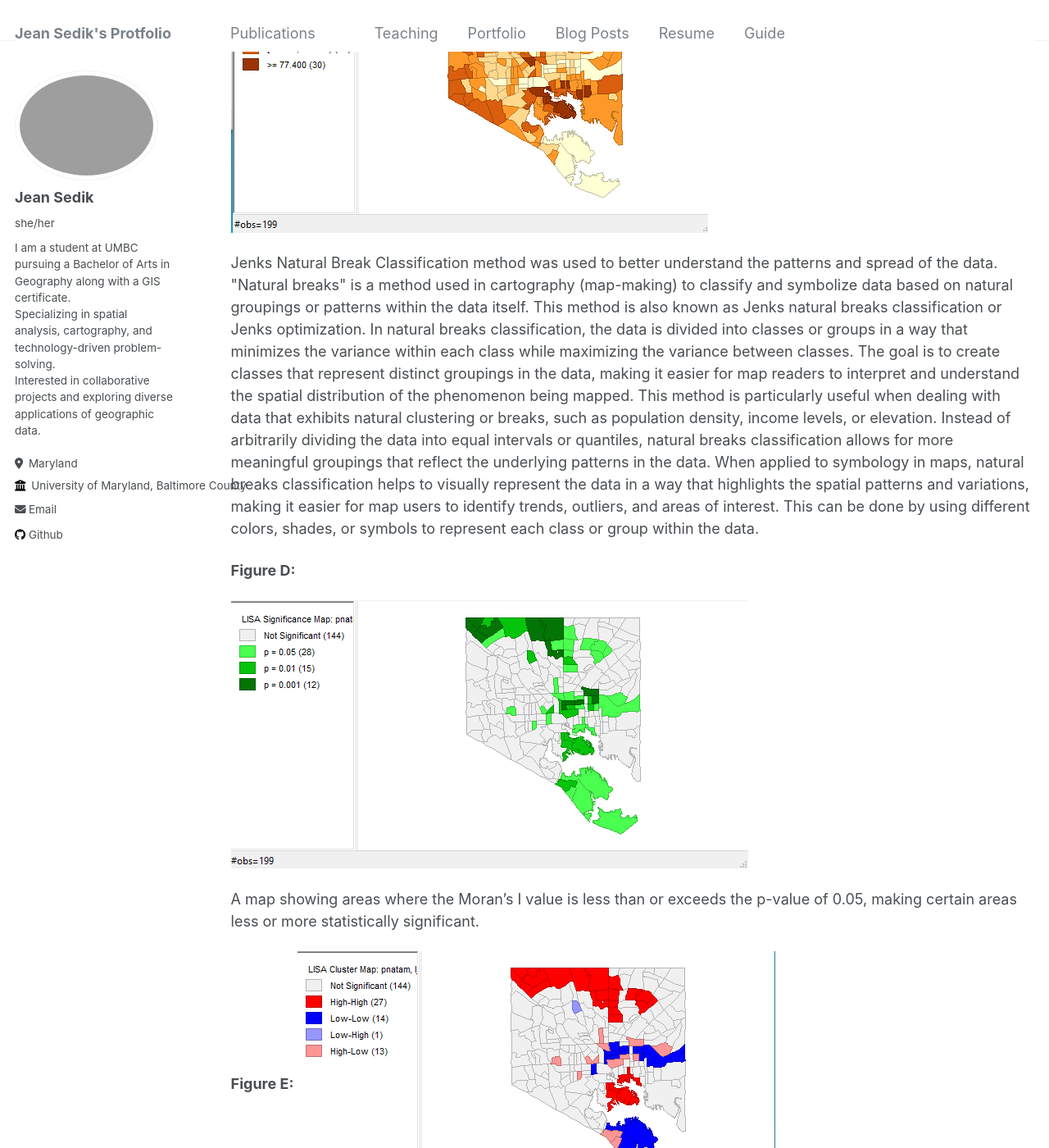
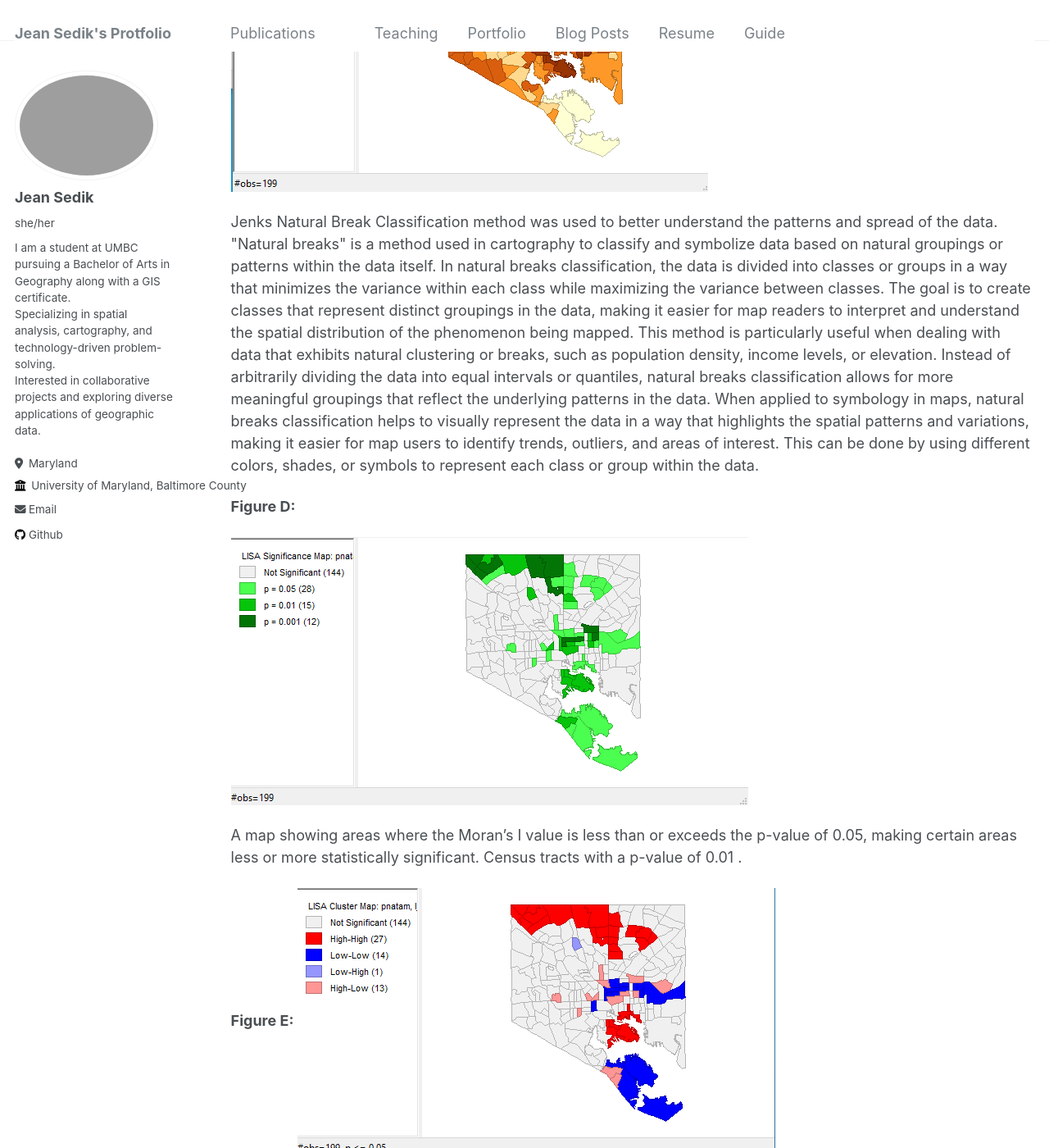
Before and after one commit to VG68490/VG68490.github.io, a Jekyll site: the page built from _pages/finalproj.md, in a window 1280 px wide and 1400 px high, scrolled down 2245 px. Shown: the whole window at 82% size. Built offline with Jekyll 4.4.1, drawn with Linux system fonts in a browser that asks for light colours; some of the changed text lies outside the part shown.

Commit message:
letshope_finalproj.md

```diff
--- a/_pages/finalproj.md
+++ b/_pages/finalproj.md
@@ -11,7 +11,7 @@
 
 <p> There is a significant gap in life expectancy between White and non-White people. With Native Americans having the lowest life expectancy. This is connected to my GES 383 class, as for my final project I mapped out places of significance for Indigenous people in Baltimore city. By combining two different datasets, life expectancy per tract and population of Native Americans per tract, we can see whether or not there is a correlation between low life expectancy and indigeneity in Baltimore city. In creating these maps and performing a Moran’s I analysis of the data, we can see whether or not the percentage of Native American people per census tract and average life expectancy are spatially correlated. The significance of this research lies in understanding potential disparities in health outcomes among different demographic groups within an urban environment. The results of this research regardless of whether the null hypothesis is proved or disproved can still prove useful and create avenues for more research into the indigenous communities in Baltimore city in regards to public health research and policy-making.
 [Insert Citations] </p>
-</br>
+
 
 <h3> Data and Methods </h3>
 <p>The data for this study were obtained from the United States Census American Community Survey and the Centers for Disease Control and Prevention Life Expectancy Estimates. The dataset includes average life expectancy per census tract and the percentage of Native Americans per census tract in Baltimore City. Spatial analysis was conducted using Moran's I, a widely used statistical measure for assessing spatial autocorrelation (Anselin, 1995). Moran's I calculates the degree of similarity between neighboring observations, making it suitable for detecting spatial patterns in health-related data.
@@ -29,16 +29,16 @@
 
 A Moran's I Graph showing a value of 0.265. There is some correlation between average life expectancy and percentage of Native American people per tract in Baltimore City, but the correlation is not statistically significant enough.
 
-<b> Figure B: </b>
+<b> Figure B: Native American Population per census tract in Baltimore City </b>
 
 ![Native American Population per tract quantified using Natural Breaks](/images/nat_am_nat_break.png)
 
 
-<b> Figure C: </b>
+<b> Figure C: Average Life Expectancy per census tract in Baltimore City </b>
 
 ![Life Expectancy per tracts quantified using Natural Breaks](/images/lifeexp_nat_break.png)
 
-<p> Jenks Natural Break Classification method was used to better understand the patterns and spread of the data. "Natural breaks" is a method used in cartography (map-making) to classify and symbolize data based on natural groupings or patterns within the data itself. This method is also known as Jenks natural breaks classification or Jenks optimization.
+<p> Jenks Natural Break Classification method was used to better understand the patterns and spread of the data. "Natural breaks" is a method used in cartography to classify and symbolize data based on natural groupings or patterns within the data itself.
 
 In natural breaks classification, the data is divided into classes or groups in a way that minimizes the variance within each class while maximizing the variance between classes. The goal is to create classes that represent distinct groupings in the data, making it easier for map readers to interpret and understand the spatial distribution of the phenomenon being mapped.
 
@@ -50,12 +50,14 @@
 
 ![LISA Significance Map](/images/lisa_sig_map.png)
 
-A map showing areas where the Moran's I value is less than or exceeds the p-value of 0.05, making certain areas less or more statistically significant.
+A map showing areas where the Moran's I value is less than or exceeds the p-value of 0.05, making certain areas less or more statistically significant. Census tracts with a p-value of 0.01 .
+
 
 <b> Figure E: </b>
 ![LISA Cluster Map](/images/lisa_cluster_map.png)
 
-Cluster map showing where there is strong and weak correlation between percentage of Native Americans and average life expectancy per tract.
+Cluster map showing where there is strong and weak correlation between percentage of Native Americans and average life expectancy per tract. There appears to be an upside-down 'L' shape to the geographic data starting from (insert neighborhood) and ending at (insert neighborhood), with (neighborhoods __ and __) having the most spatial correlation between average life expectancy and percentage of Native American population. Comparing this cluster map with the two natural breaks maps (Figure B and Figure C), we can see that (say what you see).
+
 
 <b> Figure F: </b>
 
```
